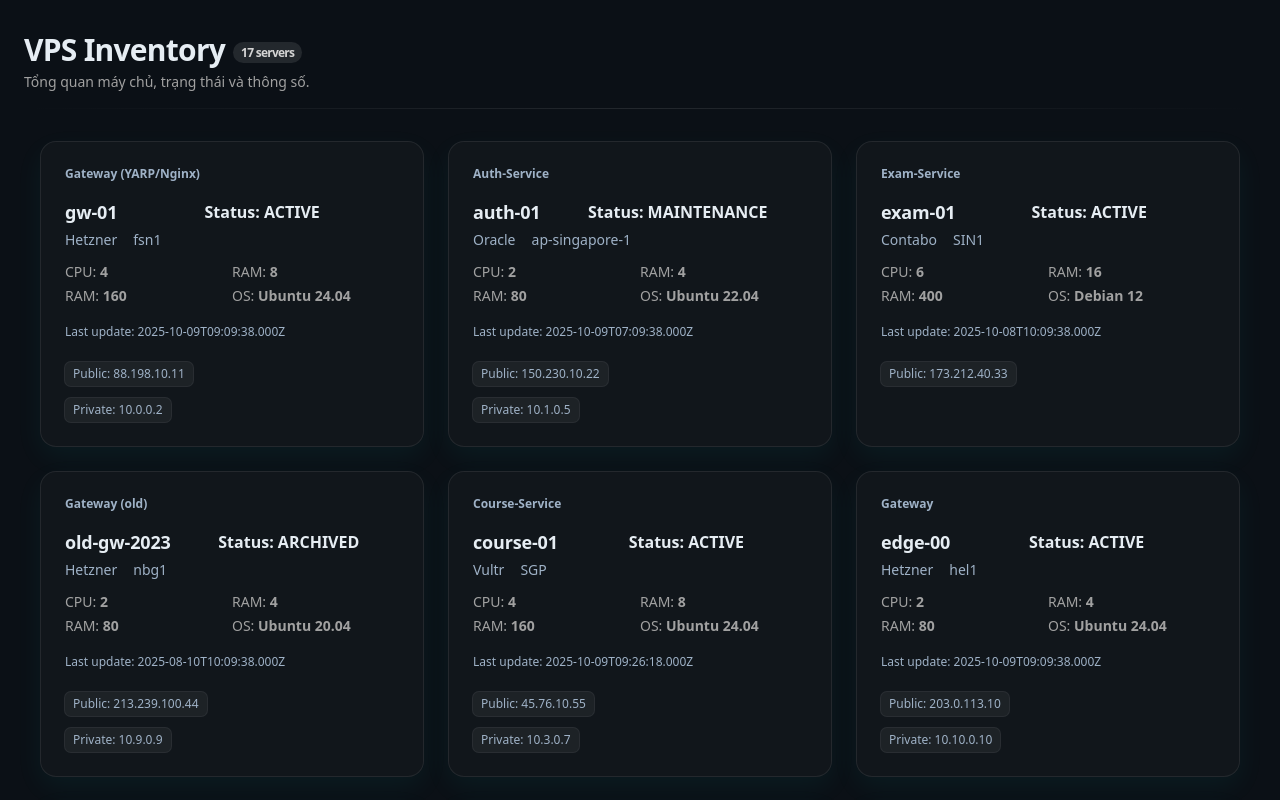
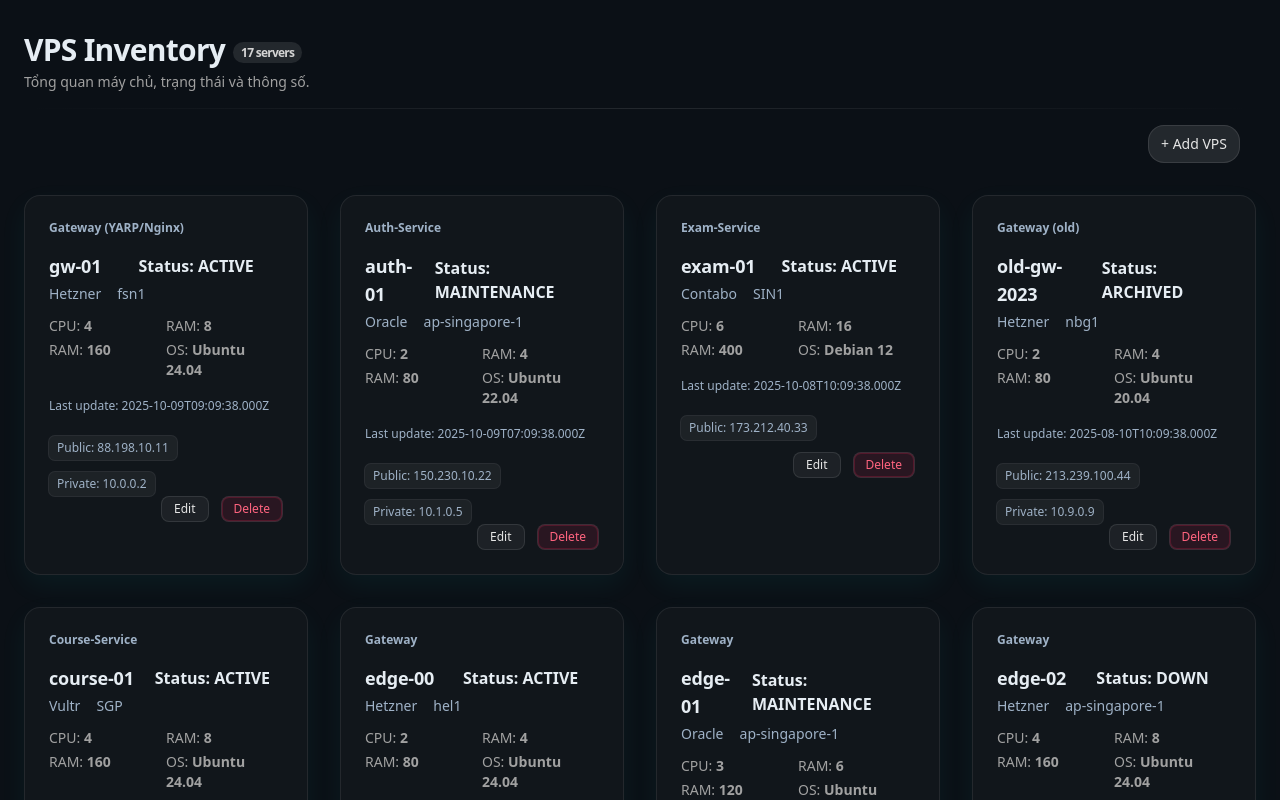
Before and after one commit to wisdomdatacenter/wisdomcloud, a Next.js app in the folder bewisdom-frontend/: page /vps in a window 1280 px wide. Shown: the top 800 px of the page. Built offline with nearby package versions, Linux system fonts and the light colour scheme.

Commit message:
update vps UI

```diff
--- a/bewisdom-frontend/app/(hosting)/vps/page.tsx
+++ b/bewisdom-frontend/app/(hosting)/vps/page.tsx
@@ -133,14 +133,22 @@ export default function VpsPage() {
         Tổng quan máy chủ, trạng thái và thông số.
       </p>
       <div className="mt-4 h-px w-full bg-gradient-to-r from-transparent via-white/10 to-transparent" />
-
+      <div className='mt-4 px-4 flex justify-end '>
+        <button className='border rounded-2xl inline-flex items-center gap-1
+         border-white/10 bg-white/10
+          px-3 py-2 text-sm text-neutral-200 hover:bg-slate-700 transition
+        '>
+          + Add VPS
+        </button>
+      </div>
       <div>
           <div className=' relative mt-8
           mx-auto gap-4 grid grid-cols-1 sm:grid-cols-2
-          max-w-7xl auto-rows-fr
+           sm:px-4 max-w-max auto-rows-fr
           lg:grid-cols-3 items-center justify-center
-          sm:gap-6 px-4
-          md:grid-cols-2 xl:grid-cols-3
+          sm:gap-6 px-3
+          md:grid-cols-2 xl:grid-cols-4
+          xl:p-0 xl:gap-8 xl:gap-x-8
           '>
             {MOCK_VPS.map((r, i) => (
               <article key={i}
@@ -207,7 +215,22 @@ export default function VpsPage() {
                   )}
 
                 </div>
-
+                <div className='mt-auto   justify-end flex items-center gap-3 '>
+                  <button className='border rounded-lg px-3 py-1
+                      text-xs boder border-white/10 bg-white/5
+                      text-neutral-200 hover:bg-white/10 transition
+                  ' >
+                    Edit
+                  </button>
+                   <button className='border mt-auto rounded-lg px-3 py-1
+                      text-xs boder border-white/10
+                       hover:bg-white/10 transition
+                      bg-rose-500/10 text-rose-400 ring-1 ring-inset
+                      ring-rose-500/20 hover:ring-rose-500/15
+                  ' >
+                    Delete
+                  </button>
+                </div>
               </article>
             ))}
           </div>
```
